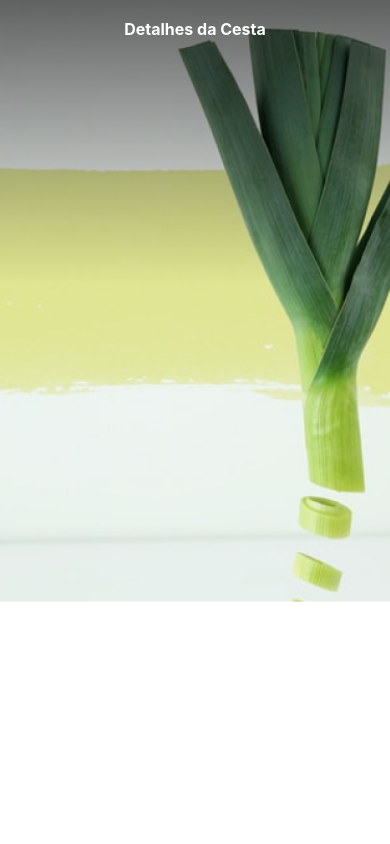
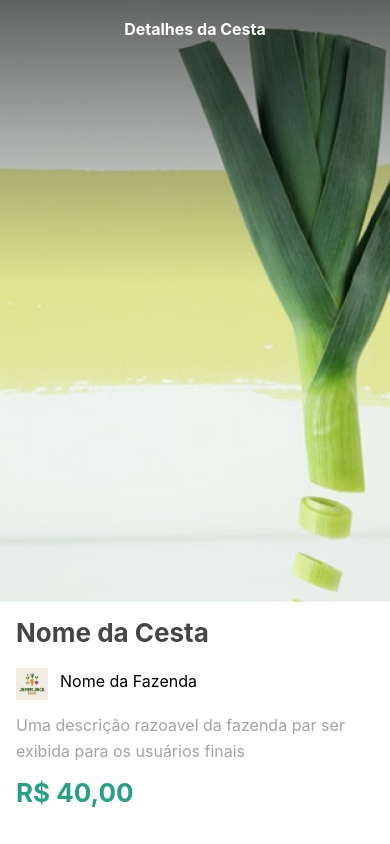
Before and after one commit to ochristianpompeu/orgs_cesta, a React Native app: screen / in a window 390 px wide. Built offline with nearby package versions, Linux system fonts and the light colour scheme.

Commit message:
Fazendo os detalhes da cesta

```diff
--- a/package.json
+++ b/package.json
@@ -21,7 +21,7 @@
     "@babel/core": "^7.20.0",
     "@types/react": "~18.0.14",
     "@types/react-native": "^0.72.2",
-    "typescript": "^4.9.4"
+    "typescript": "^4.9.5"
   },
   "private": true
 }
--- a/src/telas/Cesta.tsx
+++ b/src/telas/Cesta.tsx
@@ -1,4 +1,4 @@
-import { Dimensions, Image, StyleSheet, Text } from "react-native";
+import { Dimensions, Image, StyleSheet, Text, View } from "react-native";
 
 const screenWidth = Dimensions.get("screen").width;
 
@@ -7,6 +7,22 @@ function Cesta() {
     <>
       <Image source={require("../../assets/topo.png")} style={estilos.topo} />
       <Text style={estilos.titulo}>Detalhes da Cesta</Text>
+
+      <View style={estilos.cesta}>
+        <Text style={estilos.nomeCesta}>Nome da Cesta</Text>
+        <View style={estilos.fazenda}>
+          <Image
+            source={require("../../assets/logo.png")}
+            style={estilos.imagemFazenda}
+          />
+          <Text style={estilos.nomeFazenda}>Nome da Fazenda</Text>
+        </View>
+        <Text style={estilos.descricaoCesta}>
+          Uma descrição razoavel da fazenda par ser exibida para os usuários
+          finais
+        </Text>
+        <Text style={estilos.precoCesta}>R$ 40,00</Text>
+      </View>
     </>
   );
 }
@@ -28,4 +44,39 @@ const estilos = StyleSheet.create({
     padding: 16,
     color: "#FFFFFF",
   },
+  cesta: {
+    paddingHorizontal: 16,
+    paddingVertical: 8,
+  },
+  nomeCesta: {
+    lineHeight: 46,
+    fontSize: 26,
+    fontWeight: "bold",
+    color: "#464646",
+  },
+  fazenda: {
+    flexDirection: "row",
+    paddingVertical: 12,
+  },
+  imagemFazenda: {
+    width: 32,
+    height: 32,
+  },
+  nomeFazenda: {
+    lineHeight: 26,
+    fontSize: 16,
+    marginLeft: 12,
+  },
+  descricaoCesta: {
+    lineHeight: 26,
+    fontSize: 16,
+    color: "#A3A3A3",
+  },
+  precoCesta: {
+    color: "#2A9F85",
+    lineHeight: 42,
+    fontWeight: "bold",
+    fontSize: 26,
+    marginTop: 8,
+  },
 });
--- a/tsconfig.json
+++ b/tsconfig.json
@@ -1,7 +1,7 @@
 {
   "extends": "expo/tsconfig.base",
   "compilerOptions": {
-    "jsx": "react",
+    "jsx": "react-jsx",
     "strict": true
   }
 }
```
Also changed, not shown: 2 other files (tests, documents, lock files or other folders).
